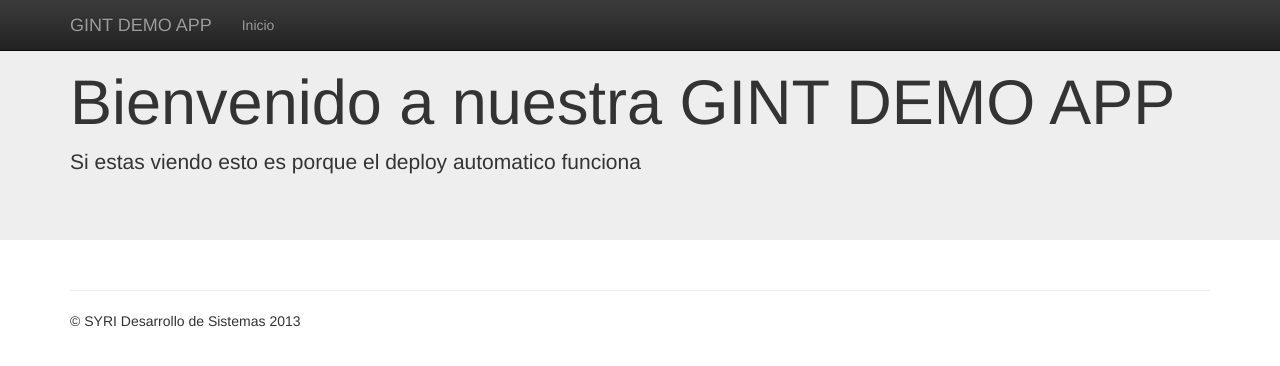
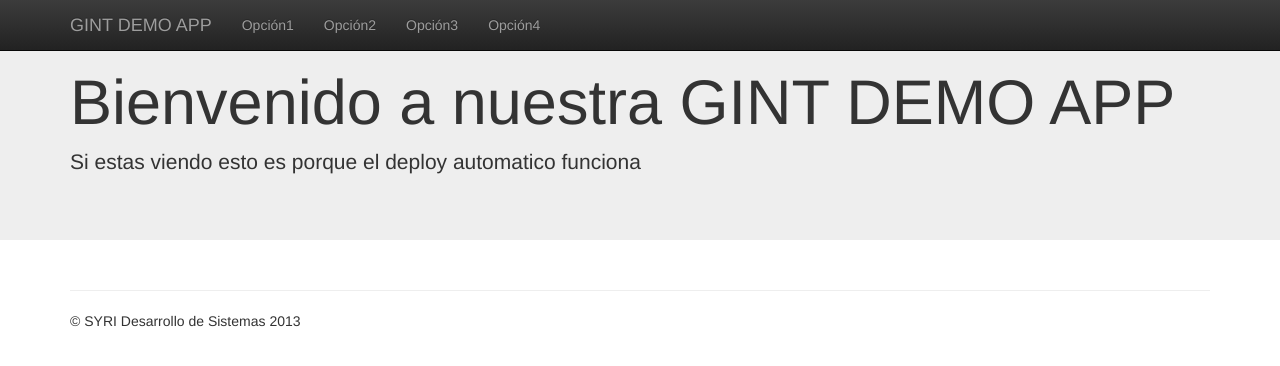
Before and after one commit to damanzano/GINT-Demo, a plain HTML site: page index.html in a window 1280 px wide. Drawn offline with nearby package versions, Linux system fonts and the light colour scheme.

Commit message:
- Add some options to the main menu

```diff
--- a/index.html
+++ b/index.html
@@ -38,7 +38,10 @@ and open the template in the editor.
                 <!-- navbar collapsible content -->
                 <div class="navbar-collapse collapse">
                     <ul class="nav navbar-nav">
-                        <li><a href="index.html">Inicio</a></li>
+                        <li><a href="index.html">Opci&oacute;n1</a></li>
+                        <li><a href="index.html">Opci&oacute;n2</a></li>
+                        <li><a href="index.html">Opci&oacute;n3</a></li>
+                        <li><a href="index.html">Opci&oacute;n4</a></li>
                     </ul>
                 </div><!--/.navbar-collapse -->
             </div>
```
